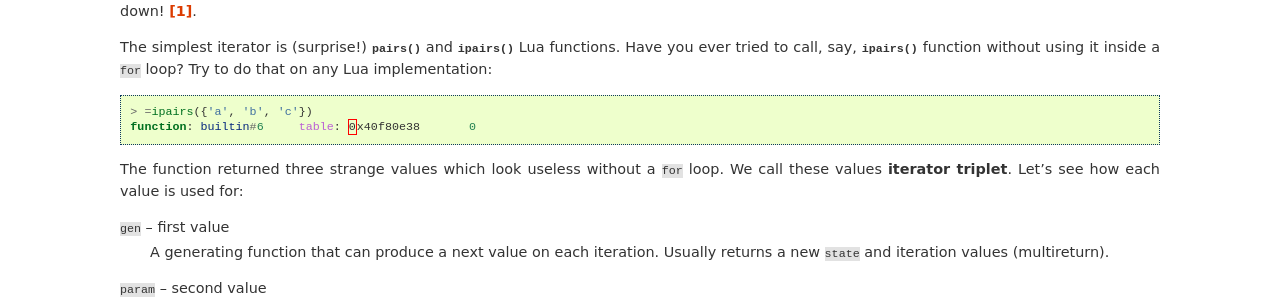
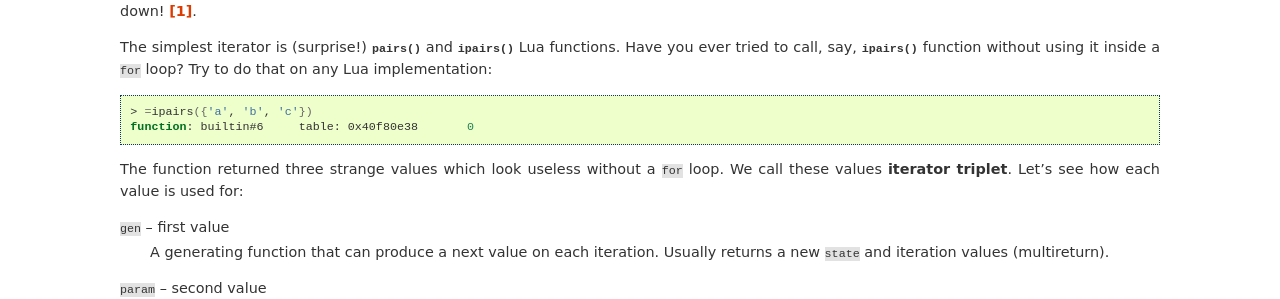
Before and after one commit to luafun/luafun, a Sphinx documentation site: the page built from doc/under_the_hood.rst, in a window 1280 px wide and 900 px high. Shown: the part 292-591 px from the top of the window. Built offline with Sphinx 7.4.7, drawn with Linux system fonts in a browser that asks for light colours; part of the change alters nothing that is shown.

```diff
--- /dev/null
+++ b/doc/_templates/layout.html
@@ -0,0 +1,14 @@
+{% extends "!layout.html" %}
+
+{% block footer %}
+{{ super() }}
+    <script type="text/javascript">
+(function(i,s,o,g,r,a,m){i['GoogleAnalyticsObject']=r;i[r]=i[r]||function(){
+(i[r].q=i[r].q||[]).push(arguments)},i[r].l=1*new Date();a=s.createElement(o),
+m=s.getElementsByTagName(o)[0];a.async=1;a.src=g;m.parentNode.insertBefore(a,m)
+})(window,document,'script','https://www.google-analytics.com/analytics.js','ga');
+
+ga('create', 'UA-45899190-2', 'auto');
+ga('send', 'pageview');
+    </script>
+{% endblock %}
--- a/doc/under_the_hood.rst
+++ b/doc/under_the_hood.rst
@@ -19,7 +19,7 @@ without using it inside a ``for`` loop? Try to do that on any Lua
 implementation:
 
 .. _iterator_triplet:
-.. code-block:: lua
+.. code-block:: bash
 
     > =ipairs({'a', 'b', 'c'})
     function: builtin#6     table: 0x40f80e38       0
```
Also changed, not shown: 1 other file.
